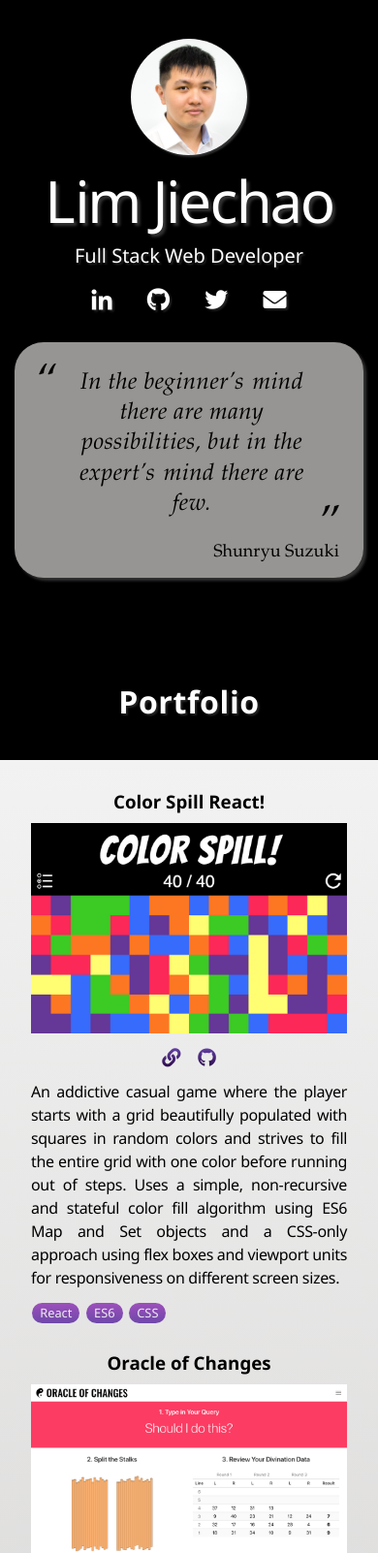
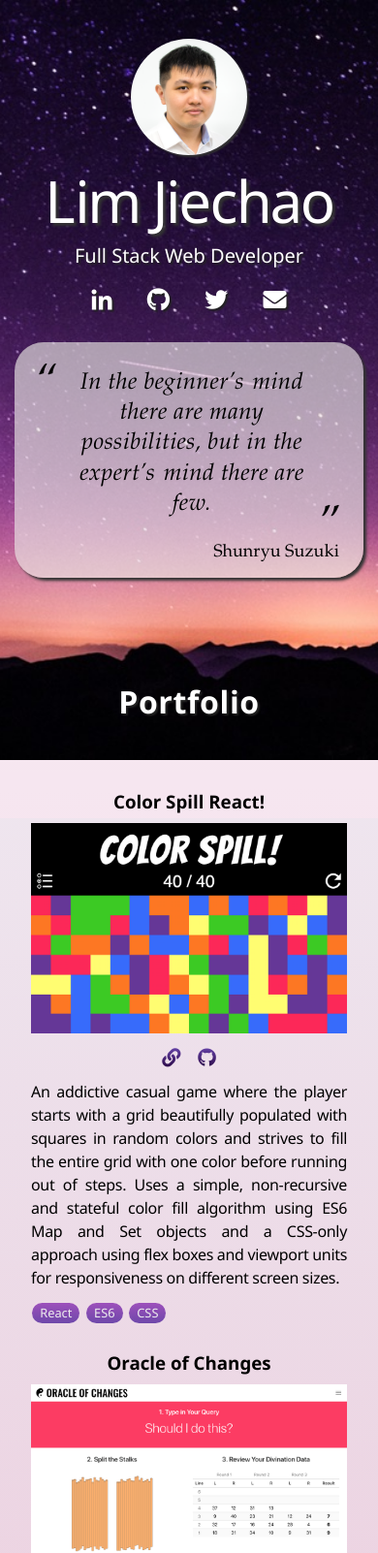
Before and after one commit to limjiechao/limjiechao.github.io, a plain HTML site: page index.html in a window 390 px wide. Shown: the top 1602 px of the page at 97% size. Drawn offline with Linux system fonts and the light colour scheme.

Commit message:
backdrop now always attached to `.top-half`
Signed-off-by: Lim Jiechao <jiechao.lim@gmail.com>

```diff
--- a/css/styles.css
+++ b/css/styles.css
@@ -21,11 +21,19 @@ body {
   background-attachment: fixed;
   background-repeat: no-repeat;
   background-position: bottom;
-  background-image: url("../images/shooting-star.jpg");
 }
 
 .top-half {
   padding: 40px 0 20px 0;
+  background: #AA076B;  /* fallback for old browsers */
+  background: -webkit-linear-gradient(to bottom, #61045F, #AA076B);  /* Chrome 10-25, Safari 5.1-6 */
+  background: linear-gradient(to bottom, #61045F, #AA076B); /* W3C, IE 10+/ Edge, Firefox 16+, Chrome 26+, Opera 12+, Safari 7+ */
+  background-size: cover;
+  background-attachment: scroll; /* fallback for mobile devices which disable `background attachment: fixed;` */
+  background-attachment: fixed;
+  background-repeat: no-repeat;
+  background-position: bottom;
+  background-image: url("../images/shooting-star-a.jpg");
 }
 
 #avatar {
@@ -89,12 +97,8 @@ a {
   text-decoration: none;
 }
 
-a:hover {
-  color: white;
-}
-
 a:active {
-  color: #9FFCDF;
+  color: aquamarine;
 }
 
 #location {
@@ -197,8 +201,8 @@ a:active {
 
 .portfolio {
   background: #8e9eab;  /* fallback for old browsers */
-  background: -webkit-linear-gradient(to bottom, rgba(236, 233, 230, 0.8), rgba(255, 255, 255, 0.95));  /* Chrome 10-25, Safari 5.1-6 */
-  background: linear-gradient(to bottom, rgba(236, 233, 230, 0.8), rgba(255, 255, 255, 0.95)); /* W3C, IE 10+/ Edge, Firefox 16+, Chrome 26+, Opera 12+, Safari 7+ */
+  background: -webkit-linear-gradient(to top, rgba(236, 233, 230, 0.75), rgba(255, 255, 255, 0.9));  /* Chrome 10-25, Safari 5.1-6 */
+  background: linear-gradient(to top, rgba(236, 233, 230, 0.75), rgba(255, 255, 255, 0.9)); /* W3C, IE 10+/ Edge, Firefox 16+, Chrome 26+, Opera 12+, Safari 7+ */
   color: black;
   padding: 1rem 2rem 2rem 2rem;
   display: grid;
@@ -266,6 +270,22 @@ h3 {
   font-style: italic;
 }
 
+.photo-credit a {
+  color: purple;
+}
+
+.photo-credit a:hover {
+  color: purple;
+}
+
+.photo-credit a:visited {
+  color: purple;
+}
+
+.photo-credit a:active {
+  color: seagreen;
+}
+
 .title-1 { grid-area: title-1; }
 .title-2 { grid-area: title-2; }
 .title-3 { grid-area: title-3; }
@@ -299,7 +319,11 @@ h3 {
 
 /* Two-column maximum width: 1184px */
 /* (5 × 32) + (4 × 256) = 1184px */
-@media (max-width: 1184px) {
+@media screen and (max-width: 1184px) {
+  .top-half {
+    background-image: url("../images/shooting-star-b.jpg");
+  }
+
   .portfolio {
     grid-template-columns: repeat(2, 1fr);
     grid-template-rows: repeat(10, auto);
@@ -322,21 +346,11 @@ h3 {
 
 /* One-column maximum width: 608px */
 /* (3 × 32) + (2 × 256) = 608px */
-@media (max-width: 608px) {
-  body {
-    background: none;
+@media screen and (max-width: 608px) {
+  .top-half {
+    background-image: url("../images/shooting-star-c.jpg");
   }
 
-  .top-half {
-    background: #AA076B;  /* fallback for old browsers */
-    background: -webkit-linear-gradient(to bottom, #61045F, #AA076B);  /* Chrome 10-25, Safari 5.1-6 */
-    background: linear-gradient(to bottom, #61045F, #AA076B); /* W3C, IE 10+/ Edge, Firefox 16+, Chrome 26+, Opera 12+, Safari 7+ */
-    background-size: cover;
-    background-attachment: scroll;
-    background-repeat: no-repeat;
-    background-position: bottom;
-    background-image: url("../images/shooting-star.jpg");
-  }
   #avatar {
     width: 120px;
     height: 120px;
@@ -395,9 +409,6 @@ h3 {
   }
 
   .portfolio {
-    background: #8e9eab;  /* fallback for old browsers */
-    background: -webkit-linear-gradient(to top, rgba(236, 233, 230, 0.8), rgba(255, 255, 255, 0.95));  /* Chrome 10-25, Safari 5.1-6 */
-    background: linear-gradient(to top, rgba(236, 233, 230, 0.8), rgba(255, 255, 255, 0.95)); /* W3C, IE 10+/ Edge, Firefox 16+, Chrome 26+, Opera 12+, Safari 7+ */
     grid-template-columns: repeat(1, 1fr);
     grid-template-rows: repeat(20, auto);
     grid-row-gap: 0.7rem;
```
